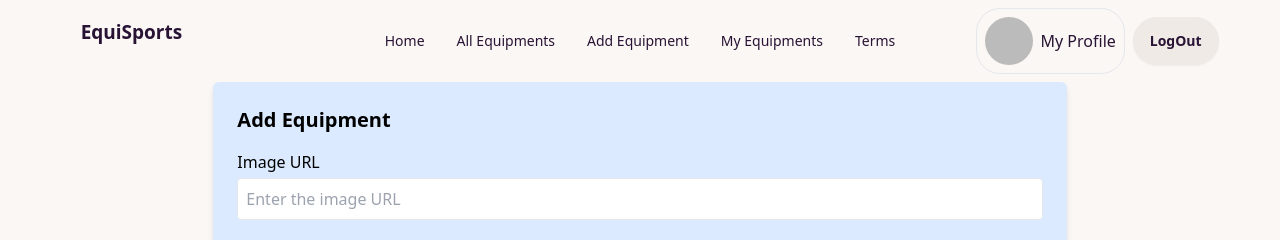
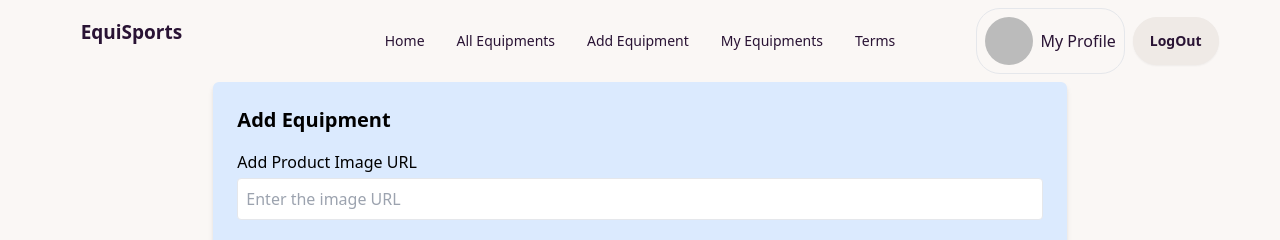
Before and after one commit to rohithaider/EquiSports-Client, a React (Vite) app: page /addEquipment in a window 1280 px wide. Shown: the top 240 px of the page. Built offline with nearby package versions, Linux system fonts and the light colour scheme; no server answers; sample sign-in values are in the browser's storage; a small style sheet from the web is missing.

Commit message:
adjusting cards photo url

```diff
--- a/src/routes/AddEquipment.jsx
+++ b/src/routes/AddEquipment.jsx
@@ -70,7 +70,7 @@ const AddEquipment = () => {
       <form onSubmit={handleSubmit} className="grid gap-4">
         {/* Image URL */}
         <div>
-          <label className="block font-medium">Image URL</label>
+          <label className="block font-medium">Add Product Image URL</label>
           <input
             type="text"
             name="image"
```
